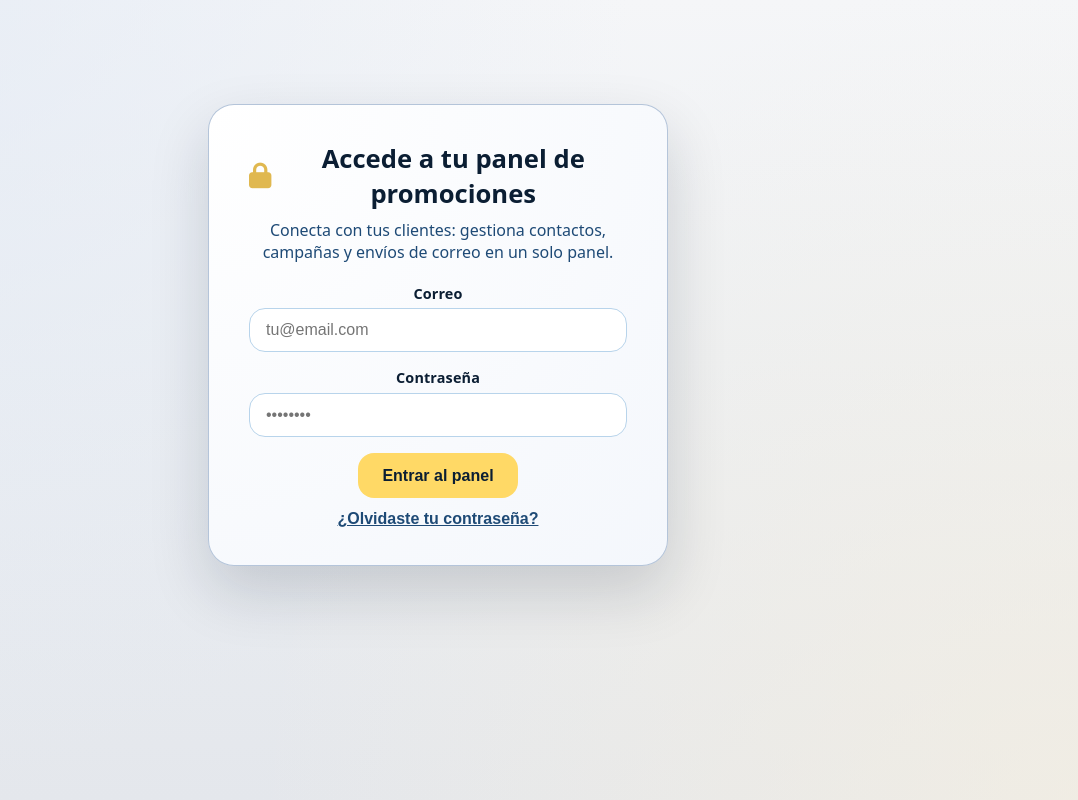
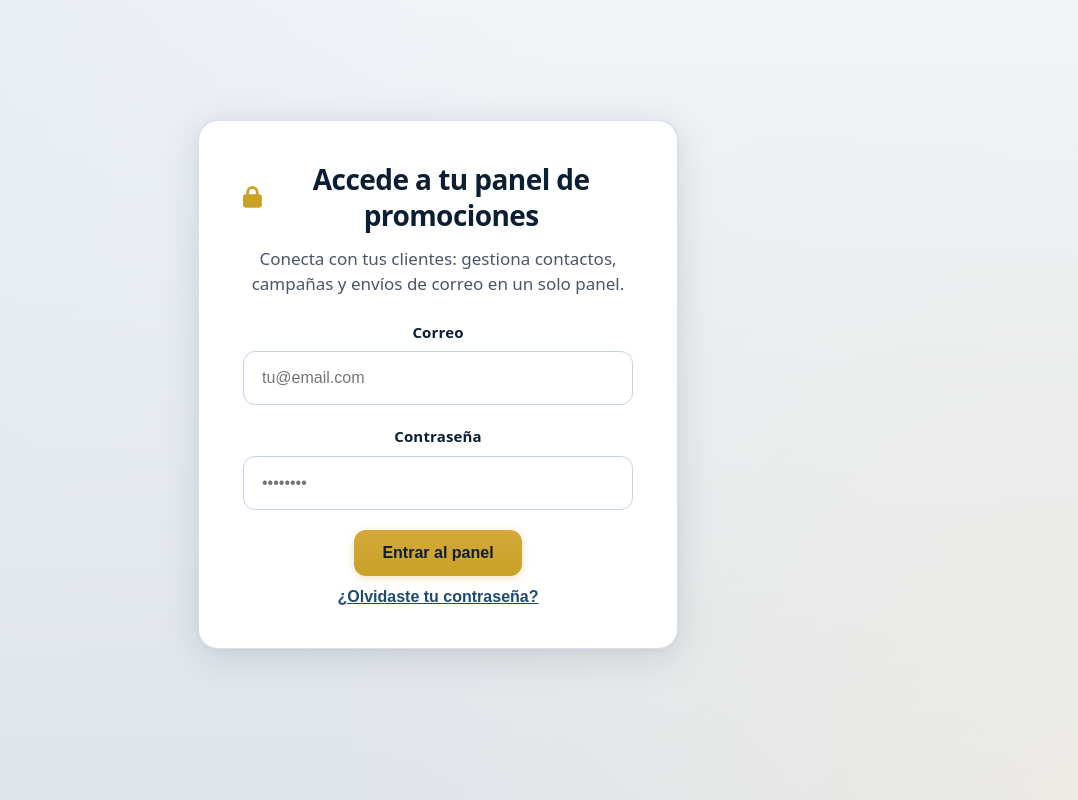
Before and after one commit to RoyVM2003/panel-ventas, a React (Vite) app: page / in a window 1280 px wide. Shown: the whole page, without its empty margins (202-1280 px from the left). Built offline with nearby package versions, Linux system fonts and the light colour scheme; no server answers.

Commit message:
mejoras frontparte 4

```diff
--- a/src/index.css
+++ b/src/index.css
@@ -6,53 +6,63 @@ body {
   font-family: system-ui, -apple-system, BlinkMacSystemFont, 'Segoe UI', sans-serif;
   margin: 0;
   min-height: 100vh;
+  font-size: 16px;
+  line-height: 1.5;
   background:
-    radial-gradient(circle at top left, rgba(224, 232, 244, 0.7), transparent 55%),
-    radial-gradient(circle at bottom right, rgba(248, 240, 222, 0.6), transparent 55%),
-    linear-gradient(180deg, #f5f6f8 0%, #eceff3 45%, #e4e7ec 100%);
-  color: #111827;
-  padding: 1.5rem;
+    radial-gradient(circle at top left, rgba(224, 232, 244, 0.6), transparent 50%),
+    radial-gradient(circle at bottom right, rgba(248, 240, 222, 0.5), transparent 50%),
+    linear-gradient(180deg, #f2f4f7 0%, #e8ecf1 50%, #dfe4eb 100%);
+  color: #1a202c;
+  padding: 2rem 1.5rem;
 }
 
 .wrap {
-  max-width: 1080px;
+  max-width: 1100px;
   margin: 0 auto;
 }
 
+/* Bloques tipo landing: tarjetas bien definidas con aire */
 .panel {
-  background: radial-gradient(circle at top left, rgba(255, 255, 255, 0.98), rgba(244, 247, 252, 0.98));
-  border-radius: 24px;
-  padding: 1.9rem;
-  margin-bottom: 1.8rem;
-  border: 1px solid rgba(173, 191, 214, 0.9);
-  box-shadow:
-    0 18px 40px rgba(15, 23, 42, 0.12);
+  background: #fff;
+  border-radius: 20px;
+  padding: 2rem 2.25rem;
+  margin-bottom: 2rem;
+  border: 1px solid rgba(173, 191, 214, 0.5);
+  box-shadow: 0 4px 24px rgba(15, 23, 42, 0.08), 0 1px 3px rgba(0, 0, 0, 0.04);
+  transition: box-shadow 0.2s ease;
+}
+
+.panel:hover {
+  box-shadow: 0 8px 32px rgba(15, 23, 42, 0.1), 0 2px 6px rgba(0, 0, 0, 0.04);
 }
 
 .panel h2 {
-  margin: 0 0 1rem;
-  font-size: 1.4rem;
+  margin: 0 0 1.25rem;
+  font-size: 1.5rem;
+  font-weight: 700;
   color: #0b1e33;
   display: flex;
   align-items: center;
-  gap: 0.5rem;
-  letter-spacing: 0.01em;
+  gap: 0.6rem;
+  letter-spacing: -0.02em;
+  line-height: 1.3;
 }
 
 .panel h2 i {
-  color: #e0b850;
+  color: #c9a227;
+  font-size: 1.25rem;
 }
 
 .form-group {
-  margin-bottom: 1rem;
+  margin-bottom: 1.25rem;
 }
 
 .form-group label {
   display: block;
   font-weight: 600;
   color: #0b1e33;
-  margin-bottom: 0.35rem;
-  font-size: 0.9rem;
+  margin-bottom: 0.5rem;
+  font-size: 0.9375rem;
   letter-spacing: 0.01em;
 }
 
@@ -60,11 +70,12 @@ body {
 .form-group select,
 .form-group textarea {
   width: 100%;
-  padding: 0.75rem 1rem;
-  border-radius: 16px;
-  border: 1px solid #b8d4eb;
+  padding: 0.875rem 1.125rem;
+  border-radius: 12px;
+  border: 1px solid #c5d4e8;
   background: #fff;
   font-size: 1rem;
+  line-height: 1.5;
   outline: none;
   transition: border-color 0.2s, box-shadow 0.2s;
 }
@@ -72,101 +83,116 @@ body {
 .form-group input:focus,
 .form-group select:focus,
 .form-group textarea:focus {
-  border-color: #ffd966;
-  box-shadow: 0 0 0 3px rgba(255, 217, 102, 0.25);
+  border-color: #1e4a76;
+  box-shadow: 0 0 0 3px rgba(30, 74, 118, 0.15);
 }
 
 .form-group textarea {
-  min-height: 140px;
+  min-height: 160px;
   resize: vertical;
 }
 
 .form-group .hint {
-  font-size: 0.8rem;
-  color: #1e4a76;
-  margin-top: 0.25rem;
+  font-size: 0.875rem;
+  color: #4a5568;
+  margin-top: 0.35rem;
+  line-height: 1.45;
 }
 
+/* Botones tipo marketing: sólidos, claros, hover suave */
 .btn {
-  background: #ffd966;
+  background: linear-gradient(180deg, #d4a83a 0%, #c9a227 100%);
   color: #0b1e33;
   border: none;
-  padding: 0.85rem 1.5rem;
-  border-radius: 16px;
+  padding: 0.875rem 1.75rem;
+  border-radius: 12px;
   font-weight: 700;
   font-size: 1rem;
   cursor: pointer;
-  transition: 0.2s;
+  transition: background 0.2s ease, box-shadow 0.2s ease, transform 0.15s ease;
   display: inline-flex;
   align-items: center;
   justify-content: center;
   gap: 0.5rem;
+  box-shadow: 0 2px 8px rgba(201, 162, 39, 0.3);
 }
 
 .btn:hover {
-  background: #ffcd4f;
-  transform: scale(1.02);
+  background: linear-gradient(180deg, #e0b44a 0%, #d4a83a 100%);
+  box-shadow: 0 4px 14px rgba(201, 162, 39, 0.35);
+  transform: translateY(-1px);
 }
 
 .btn:disabled {
   opacity: 0.6;
   cursor: not-allowed;
   transform: none;
+  box-shadow: none;
 }
 
 .btn-secondary {
-  background: #1e4a76;
+  background: linear-gradient(180deg, #1e4a76 0%, #163a5e 100%);
   color: #fff;
+  box-shadow: 0 2px 8px rgba(15, 30, 51, 0.25);
 }
 
 .btn-secondary:hover {
-  background: #2b5f8a;
+  background: linear-gradient(180deg, #2b5f8a 0%, #1e4a76 100%);
+  box-shadow: 0 4px 14px rgba(15, 30, 51, 0.3);
 }
 
 .btn-danger {
-  background: #c83e33;
+  background: #b91c1c;
   color: #fff;
+  box-shadow: 0 2px 8px rgba(185, 28, 28, 0.25);
 }
 
 .btn-danger:hover {
-  background: #a6352b;
+  background: #991b1b;
+  box-shadow: 0 4px 14px rgba(185, 28, 28, 0.3);
 }
 
+/* Header tipo landing: título grande, subtítulo legible */
 .header-bar {
   display: flex;
   align-items: center;
   justify-content: space-between;
   flex-wrap: wrap;
-  gap: 1rem;
-  margin-bottom: 1.75rem;
-  padding: 1.25rem 1.5rem;
-  background: linear-gradient(135deg, #0b1e33, #123765);
-  border-radius: 22px;
-  border: 1px solid rgba(95, 149, 204, 0.55);
+  gap: 1.25rem;
+  margin-bottom: 2rem;
+  padding: 1.5rem 2rem;
+  background: linear-gradient(135deg, #0b1e33 0%, #123765 100%);
+  border-radius: 20px;
+  border: 1px solid rgba(95, 149, 204, 0.4);
   color: #f9fafb;
+  box-shadow: 0 8px 32px rgba(11, 30, 51, 0.25);
 }
 
 .header-title h1 {
   margin: 0;
-  font-size: 1.5rem;
+  font-size: 1.625rem;
+  font-weight: 700;
   display: flex;
   align-items: center;
-  gap: 0.6rem;
+  gap: 0.65rem;
+  letter-spacing: -0.02em;
 }
 
 .header-title h1 i {
-  color: #e0b850; /* amarillo sepia elegante */
+  color: #d4a83a;
+  font-size: 1.35rem;
 }
 
 .header-subtitle {
-  margin: 0.25rem 0 0;
-  font-size: 0.95rem;
+  margin: 0.35rem 0 0;
+  font-size: 1rem;
   color: rgba(226, 239, 255, 0.92);
+  line-height: 1.4;
 }
 
 .user-info {
-  font-size: 0.9rem;
-  opacity: 0.95;
+  font-size: 0.9375rem;
+  opacity: 0.98;
 }
 
 .user-info span {
@@ -174,54 +200,59 @@ body {
 }
 
 .logout-btn {
-  background: rgba(255, 255, 255, 0.12);
+  background: rgba(255, 255, 255, 0.15);
   color: #f9fafb;
-  border: 1px solid rgba(255, 255, 255, 0.4);
-  padding: 0.5rem 1rem;
-  border-radius: 12px;
+  border: 1px solid rgba(255, 255, 255, 0.45);
+  padding: 0.625rem 1.25rem;
+  border-radius: 10px;
   cursor: pointer;
-  font-size: 0.9rem;
+  font-size: 0.9375rem;
+  font-weight: 600;
+  transition: background 0.2s ease;
 }
 
 .logout-btn:hover {
-  background: rgba(255, 255, 255, 0.2);
+  background: rgba(255, 255, 255, 0.25);
 }
 
 .login-page {
   text-align: center;
-  padding: 2.5rem 1rem;
+  padding: 3rem 1rem;
 }
 
 .login-section {
-  background:
-    radial-gradient(circle at top left, rgba(255, 255, 255, 0.99), rgba(244, 247, 252, 0.99));
-  border-radius: 26px;
-  padding: 2.25rem 2.5rem;
-  max-width: 460px;
+  background: #fff;
+  border-radius: 20px;
+  padding: 2.5rem 2.75rem;
+  max-width: 480px;
   margin: 2.5rem auto 2rem;
-  border: 1px solid rgba(173, 191, 214, 0.9);
-  box-shadow:
-    0 26px 60px rgba(15, 23, 42, 0.16);
+  border: 1px solid rgba(173, 191, 214, 0.5);
+  box-shadow: 0 8px 40px rgba(15, 23, 42, 0.12), 0 2px 8px rgba(0, 0, 0, 0.04);
 }
 
 .login-header h2 {
   color: #0b1e33;
-  margin: 0 0 0.5rem;
-  font-size: 1.6rem;
+  margin: 0 0 0.75rem;
+  font-size: 1.75rem;
+  font-weight: 700;
   display: flex;
   align-items: center;
+  justify-content: center;
   gap: 0.5rem;
+  letter-spacing: -0.02em;
+  line-height: 1.3;
 }
 
 .login-header h2 i {
-  color: #e0b850;
+  color: #c9a227;
+  font-size: 1.35rem;
 }
 
 .login-subtitle {
-  margin: 0 0 1.25rem;
-  font-size: 1rem;
-  color: #1e4a76;
-  line-height: 1.4;
+  margin: 0 0 1.5rem;
+  font-size: 1.0625rem;
+  color: #4a5568;
+  line-height: 1.5;
 }
 
 .register-title {
@@ -231,34 +262,36 @@ body {
 }
 
 .msg {
-  padding: 0.75rem 1rem;
+  padding: 0.875rem 1.125rem;
   border-radius: 12px;
   margin-bottom: 1rem;
-  font-size: 0.95rem;
+  font-size: 1rem;
+  line-height: 1.45;
 }
 
 .msg.ok {
-  background: #d4edda;
-  border: 1px solid #6fc2a9;
-  color: #155724;
+  background: #ecfdf5;
+  border: 1px solid #6ee7b7;
+  color: #065f46;
 }
 
 .msg.err {
-  background: #f8d7da;
-  border: 1px solid #fbb4ae;
-  color: #721c24;
+  background: #fef2f2;
+  border: 1px solid #fca5a5;
+  color: #991b1b;
 }
 
 .msg.info {
-  background: #e6edf7;
-  border: 1px solid #c0d3ec;
-  color: #0b1e33;
+  background: #eff6ff;
+  border: 1px solid #93c5fd;
+  color: #1e40af;
 }
 
 .file-name {
-  font-size: 0.9rem;
-  color: #1e4a76;
-  margin-top: 0.35rem;
+  font-size: 0.9375rem;
+  color: #4a5568;
+  margin-top: 0.4rem;
+  line-height: 1.4;
 }
 
 .ai-output {
@@ -367,66 +400,68 @@ body {
 .app-steps {
   display: grid;
   grid-template-columns: repeat(4, minmax(0, 1fr));
-  gap: 0.75rem;
-  margin-bottom: 1.75rem;
-  padding: 0.6rem;
-  border-radius: 999px;
-  background: radial-gradient(circle at top left, rgba(255, 255, 255, 0.96), rgba(238, 242, 248, 0.96));
-  border: 1px solid rgba(173, 191, 214, 0.9);
-  box-shadow: 0 14px 32px rgba(15, 23, 42, 0.18);
+  gap: 0.875rem;
+  margin-bottom: 2rem;
+  padding: 0.75rem;
+  border-radius: 16px;
+  background: #fff;
+  border: 1px solid rgba(173, 191, 214, 0.5);
+  box-shadow: 0 4px 20px rgba(15, 23, 42, 0.08), 0 1px 3px rgba(0, 0, 0, 0.04);
 }
 
 .app-step {
   position: relative;
   border: none;
-  padding: 0.7rem 0.8rem;
-  border-radius: 999px;
-  background: radial-gradient(circle at top left, rgba(246, 249, 255, 0.9), rgba(231, 238, 249, 0.92));
-  color: #111827;
+  padding: 0.875rem 1rem;
+  border-radius: 12px;
+  background: #f8fafc;
+  color: #1a202c;
   display: flex;
   align-items: center;
-  gap: 0.65rem;
+  gap: 0.75rem;
   cursor: pointer;
   text-align: left;
-  transition:
-    background 0.18s ease,
-    transform 0.18s ease,
-    box-shadow 0.18s ease,
-    border-color 0.18s ease;
-  border: 1px solid rgba(173, 191, 214, 0.9);
+  transition: background 0.2s ease, box-shadow 0.2s ease, transform 0.15s ease, border-color 0.2s ease;
+  border: 1px solid rgba(203, 213, 225, 0.8);
+  font-size: 0.9375rem;
 }
 
 .app-step:hover {
-  background: radial-gradient(circle at top left, rgba(255, 248, 228, 0.96), rgba(241, 233, 210, 0.98));
-  transform: translateY(-1px);
-  box-shadow: 0 10px 24px rgba(15, 23, 42, 0.25);
-  border-color: rgba(224, 184, 80, 0.9);
+  background: #fff;
+  transform: translateY(-2px);
+  box-shadow: 0 6px 20px rgba(15, 23, 42, 0.12);
+  border-color: rgba(30, 74, 118, 0.35);
 }
 
 .app-step-number {
-  width: 2rem;
-  height: 2rem;
-  border-radius: 999px;
-  background: linear-gradient(135deg, #e0b850, #f0c96a);
-  color: #111827;
+  width: 2.25rem;
+  height: 2.25rem;
+  border-radius: 10px;
+  background: linear-gradient(135deg, #c9a227 0%, #d4a83a 100%);
+  color: #0b1e33;
   display: inline-flex;
   align-items: center;
   justify-content: center;
   font-weight: 700;
-  font-size: 0.9rem;
+  font-size: 0.9375rem;
   flex-shrink: 0;
+  box-shadow: 0 2px 6px rgba(201, 162, 39, 0.35);
 }
 
 .app-step-text {
   display: flex;
   flex-direction: column;
-  font-size: 0.95rem;
-  line-height: 1.2;
+  font-size: 0.9375rem;
+  font-weight: 600;
+  line-height: 1.3;
+  color: #0b1e33;
 }
 
 .app-step-text small {
-  font-size: 0.75rem;
+  font-size: 0.8125rem;
+  font-weight: 500;
   opacity: 0.85;
+  color: #4a5568;
 }
 
 .app-section {
@@ -434,21 +469,47 @@ body {
 }
 
 @media (max-width: 600px) {
+  body {
+    padding: 1.25rem 1rem;
+  }
+
   .panel {
-    padding: 1.25rem;
+    padding: 1.5rem 1.25rem;
+    margin-bottom: 1.5rem;
+  }
+
+  .panel h2 {
+    font-size: 1.35rem;
   }
 
   .header-bar {
     flex-direction: column;
     align-items: flex-start;
+    padding: 1.25rem 1.5rem;
+    margin-bottom: 1.5rem;
+  }
+
+  .header-title h1 {
+    font-size: 1.4rem;
   }
 
   .app-steps {
     grid-template-columns: repeat(2, minmax(0, 1fr));
+    padding: 0.6rem;
+    margin-bottom: 1.5rem;
+  }
+
+  .app-step {
+    padding: 0.75rem 0.875rem;
+    font-size: 0.875rem;
   }
 
   .login-section {
-    padding: 1.9rem 1.6rem;
+    padding: 2rem 1.5rem;
     margin-top: 2rem;
   }
+
+  .login-header h2 {
+    font-size: 1.5rem;
+  }
 }
```
